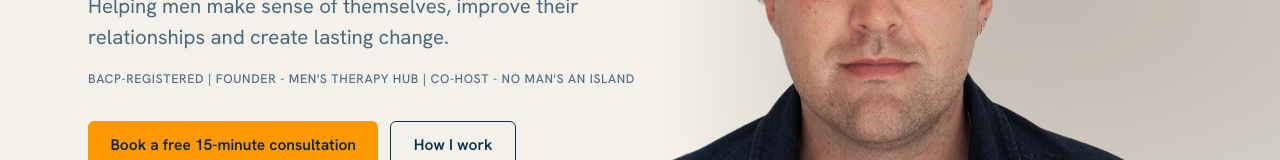
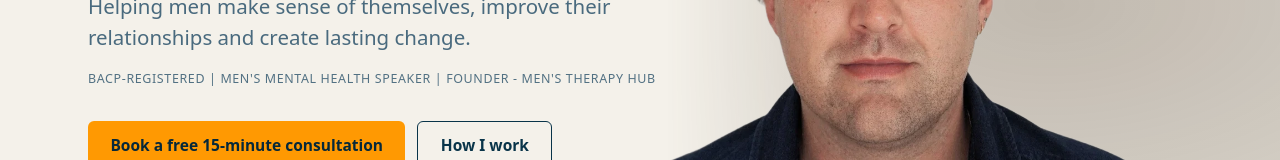
Before and after one commit to den-frie-vilje/chrishemmings.co.uk, a SvelteKit app: page / in a window 1280 px wide. Shown: the part 394-554 px from the top of the page. Built offline with nearby package versions, Linux system fonts and the light colour scheme; no server answers.

Commit message:
Publish staging → main (2 commits)
- fd1f979 SC-9: serve our own fonts (#48)
- 4e04568 SC-1: make the staging noindex readable (#49)

```diff
--- a/package.json
+++ b/package.json
@@ -30,6 +30,8 @@
     "@tensorflow/tfjs-node": "^4.22.0"
   },
   "devDependencies": {
+    "@fontsource-variable/hanken-grotesk": "5.3.0",
+    "@fontsource-variable/newsreader": "5.3.0",
     "@fontsource/hanken-grotesk": "^5.2.8",
     "@resvg/resvg-js": "^2.6.2",
     "@sveltejs/adapter-static": "^3.0.10",
--- a/src/app.css
+++ b/src/app.css
@@ -1,4 +1,11 @@
 @import 'tailwindcss';
+
+/* Self-hosted typefaces, per SC-9. Fontsource's own CSS, so the
+   unicode-range subsetting and font-display: swap match what the Google
+   stylesheet gave us. Newsreader keeps its opsz axis and its italic. */
+@import '@fontsource-variable/hanken-grotesk';
+@import '@fontsource-variable/newsreader/opsz.css';
+@import '@fontsource-variable/newsreader/opsz-italic.css';
 @plugin '@tailwindcss/typography';
 
 /*
@@ -16,8 +23,8 @@
 @theme {
   /* Type — Hanken Grotesk for everything; Newsreader serif for editorial
      pull-quotes / accents only. */
-  --font-sans: 'Hanken Grotesk', ui-sans-serif, system-ui, sans-serif;
-  --font-serif: 'Newsreader', ui-serif, Georgia, serif;
+  --font-sans: 'Hanken Grotesk Variable', 'Hanken Grotesk', ui-sans-serif, system-ui, sans-serif;
+  --font-serif: 'Newsreader Variable', 'Newsreader', ui-serif, Georgia, serif;
 
   /* Neutrals / grounds */
   --color-paper: #f4f1ea; /* page background (warm beige) */
--- a/src/app.html
+++ b/src/app.html
@@ -9,12 +9,6 @@
 		<meta name="git-sha" content="%sveltekit.env.PUBLIC_GIT_SHA%" />
 		<meta name="text-scale" content="scale" />
 		<link rel="icon" href="/favicon.svg" type="image/svg+xml" />
-		<link rel="preconnect" href="https://fonts.googleapis.com" />
-		<link rel="preconnect" href="https://fonts.gstatic.com" crossorigin />
-		<link
-			href="https://fonts.googleapis.com/css2?family=Hanken+Grotesk:wght@400;500;600;700;800&family=Newsreader:ital,opsz,wght@0,6..72,400;0,6..72,500;0,6..72,600;1,6..72,400;1,6..72,500&display=swap"
-			rel="stylesheet"
-		/>
 		%sveltekit.head%
 	</head>
 	<body data-sveltekit-preload-data="hover">
--- a/src/content/home.json
+++ b/src/content/home.json
@@ -7,8 +7,8 @@
     "lead": "Helping men make sense of themselves, improve their relationships and create lasting change.",
     "credentials": [
       "BACP-registered",
-      "Founder - Men's Therapy Hub",
-      "Co-host - No Man's an Island"
+      "Men's Mental Health Speaker",
+      "Founder - Men's Therapy Hub"
     ],
     "portrait": "/img/chris-hero.jpg",
     "cutout": "/img/chris-hero-cutout.webp",
--- a/src/routes/robots.txt/+server.ts
+++ b/src/routes/robots.txt/+server.ts
@@ -39,9 +39,11 @@ export const GET: RequestHandler = () => {
         ''
       ].join('\n')
     : [
-        '# Staging build — not intended for search engines.',
+        '# Staging build. Crawlable ON PURPOSE, so that the noindex on every',
+        '# response is actually read. Nothing here may enter an index.',
         'User-agent: *',
-        'Disallow: /',
+        'Allow: /',
+        ...ROBOTS_DISALLOW.map((path) => `Disallow: ${path}`),
         ''
       ].join('\n');
 
```
Also changed, not shown: 2 other files (tests, documents, lock files or other folders).
